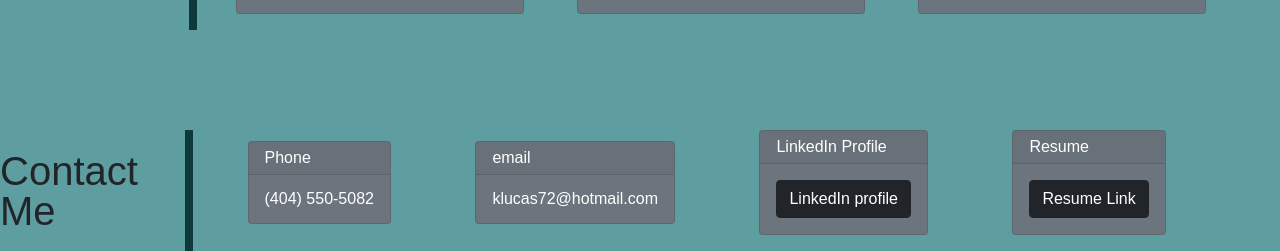
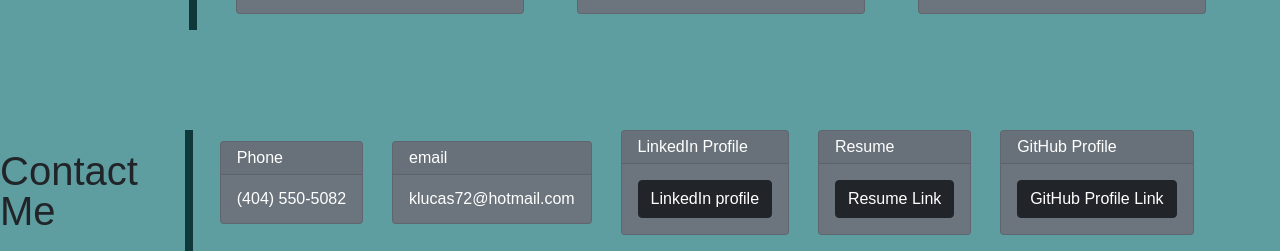
Before and after one commit to klucas72/Portfolio, a plain HTML site: page index.html in a window 1280 px wide. Shown: the part 885-1136 px from the top of the page. Drawn offline with nearby package versions, Linux system fonts and the light colour scheme.

Commit message:
added github profile card

```diff
--- a/index.html
+++ b/index.html
@@ -157,6 +157,12 @@
                       Link</a>
                   </div>
                 </div>
+                <div class="card text-white bg-secondary mb-3" style="max-width: 18rem;">
+                  <div class="card-header">GitHub Profile</div>
+                  <div class="card-body">
+                    <a href="https://github.com/klucas72" class="btn btn-dark">GitHub Profile Link</a>
+                  </div>
+                </div>
 
               </div>
             </div>
```
Also changed, not shown: 1 other file.
